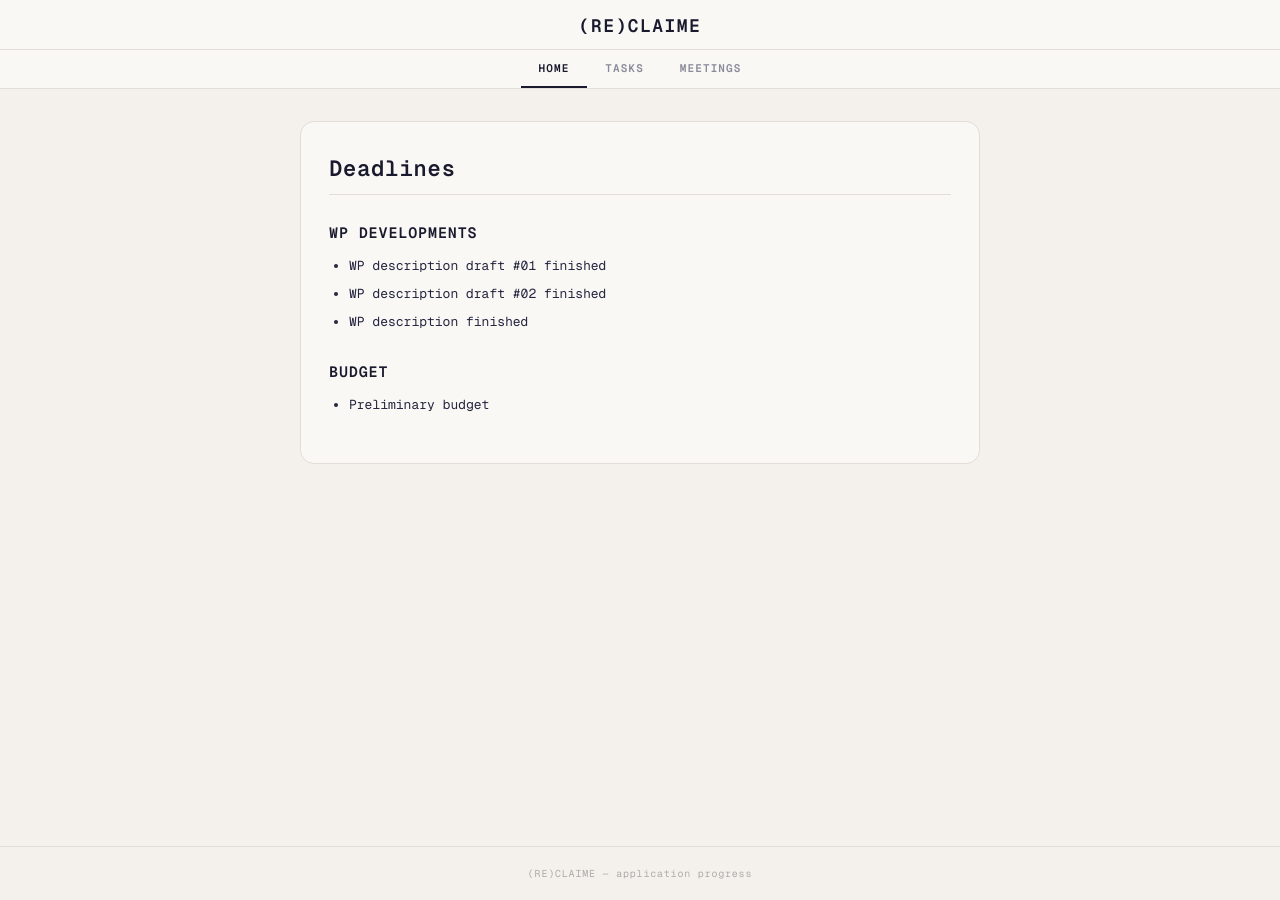
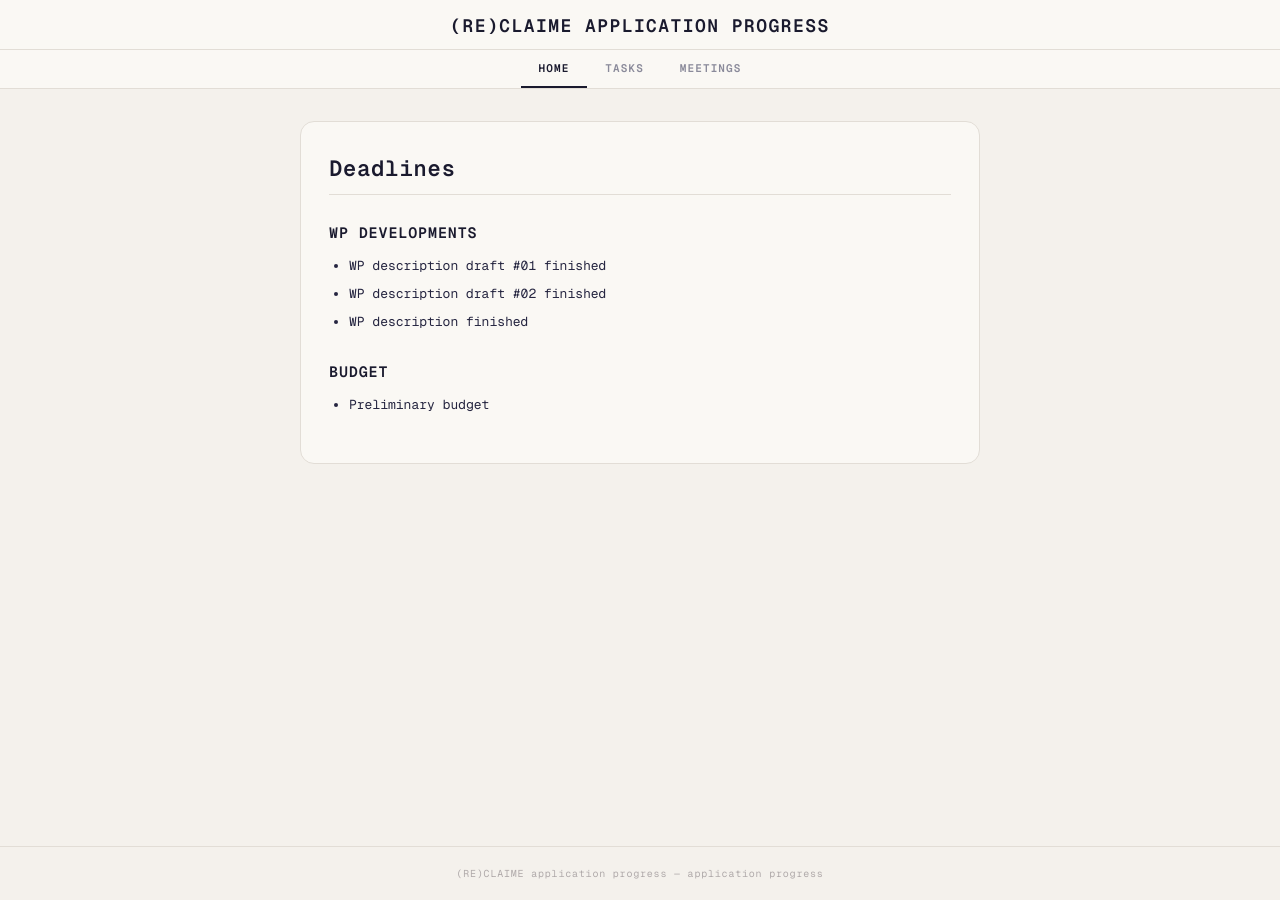
Before and after one commit to EirikSorbo/claime, a Jekyll site: the page built from index.md, in a window 1280 px wide. Built offline with Jekyll 4.4.1, drawn with Linux system fonts in a browser that asks for light colours.

Commit message:
Update _config.yml

```diff
--- a/_config.yml
+++ b/_config.yml
@@ -1,4 +1,4 @@
-title: (RE)CLAIME
+title: (RE)CLAIME application progress
 description: application progress
 lang: en
 
```
